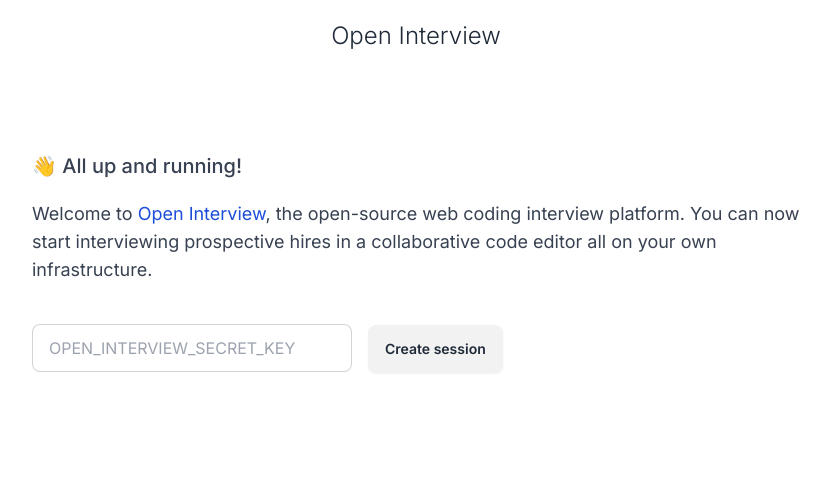
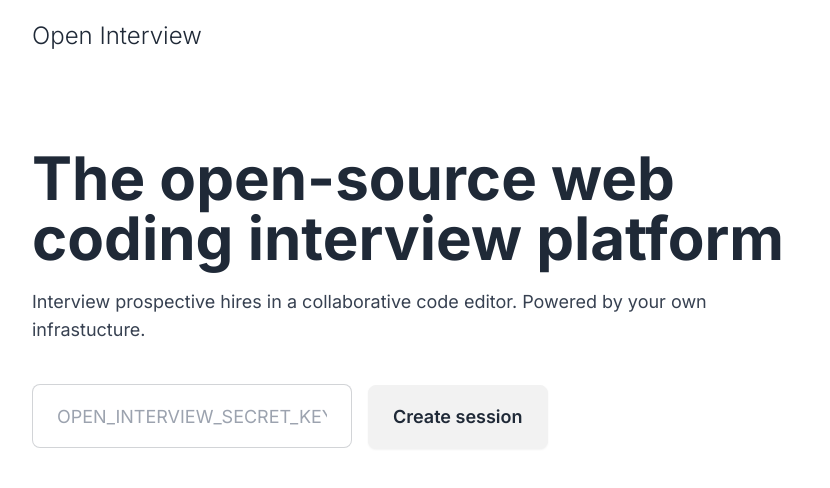
Before and after one commit to yuan-alex/open-interview, a Next.js app: page / in a window 1280 px wide. Shown: the top 488 px of the page, without its empty margins (224-1054 px from the left). Built offline with nearby package versions, Linux system fonts and the light colour scheme.

Commit message:
new landing page

```diff
--- a/src/app/page.tsx
+++ b/src/app/page.tsx
@@ -23,16 +23,14 @@
 
   return (
     <div className="min-h-screen">
-      <div className="text-2xl text-center my-5 font-light">Open Interview</div>
-      <div className="mx-auto w-3/5 py-20">
-        <p className="mb-5 text-xl font-medium text-gray-700">
-          👋 All up and running!
+      <div className="mx-auto w-4/5 lg:w-3/5">
+        <div className="text-2xl mt-5 mb-24 font-light">Open Interview</div>
+        <p className="mb-5 text-6xl font-bold">
+          The open-source web coding interview platform
         </p>
         <p className="text-lg text-gray-700">
-          Welcome to <span className="text-blue-700">Open Interview</span>, the
-          open-source web coding interview platform. You can now start
-          interviewing prospective hires in a collaborative code editor all on
-          your own infrastructure.
+          Interview prospective hires in a collaborative code editor. Powered by
+          your own infrastucture.
         </p>
         <div className="my-10" />
         <form action={onSubmit}>
@@ -41,10 +39,10 @@
               type="password"
               name="password"
               placeholder="OPEN_INTERVIEW_SECRET_KEY"
-              className="input input-bordered w-full max-w-xs mr-4"
+              className="input input-bordered input-lg w-full max-w-xs mr-4"
             />
           )}
-          <button type="submit" className="btn">
+          <button type="submit" className="btn btn-lg">
             Create session
           </button>
         </form>
```
